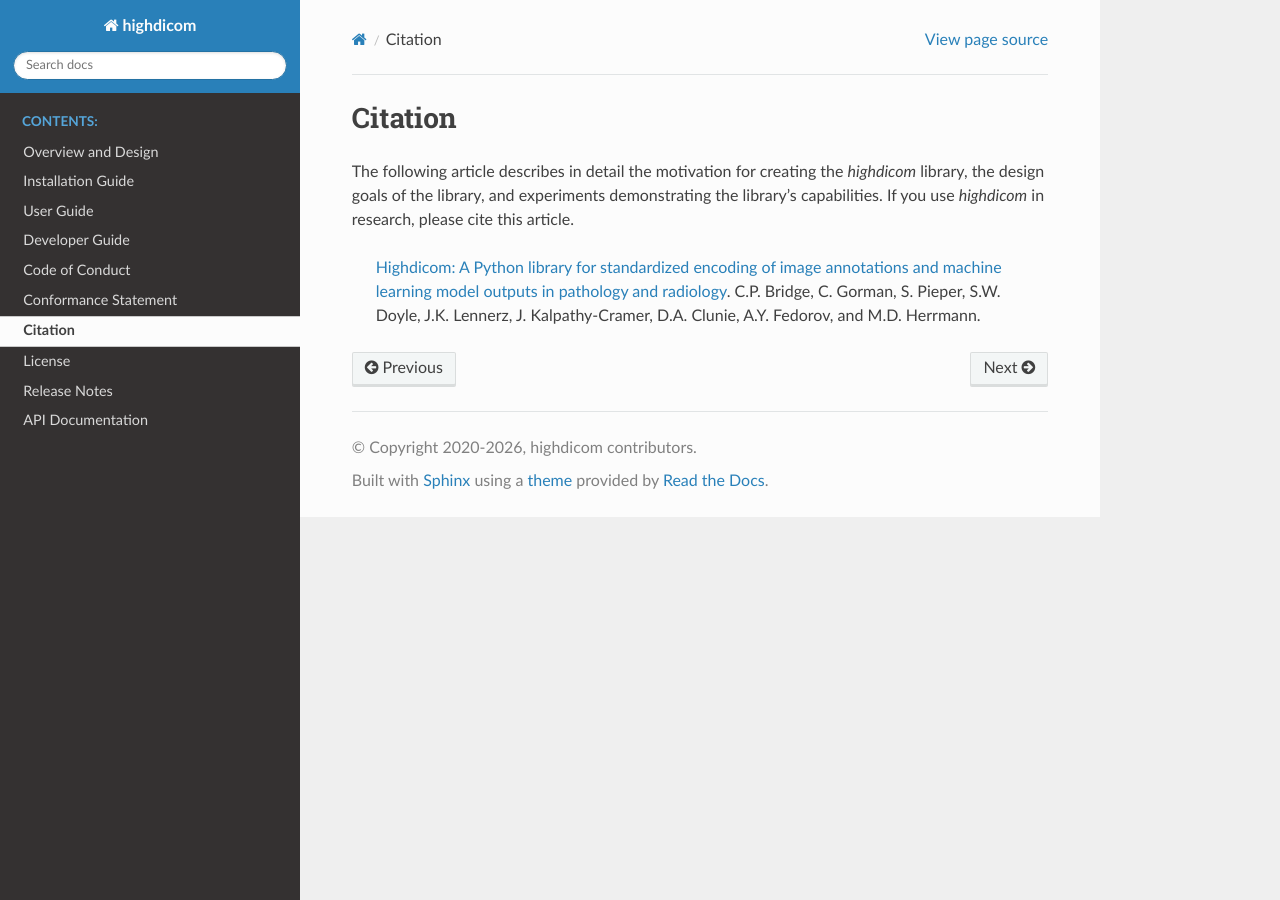
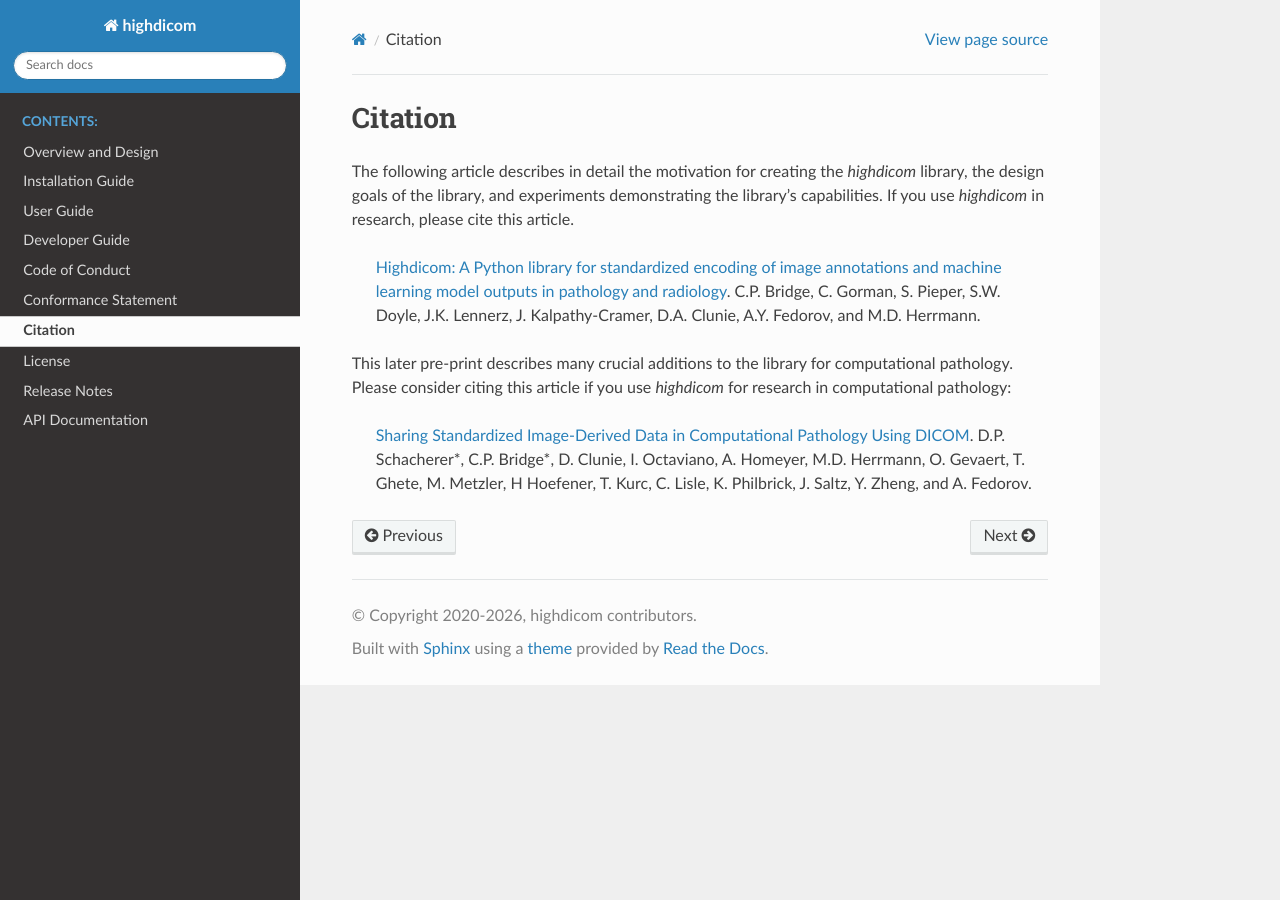
Before and after one commit to ImagingDataCommons/highdicom, a Sphinx documentation site: the page built from docs/citation.rst, in a window 1280 px wide. Built offline with Sphinx 7.4.7 and the Read the Docs theme 3.1.0, drawn with Linux system fonts in a browser that asks for light colours.

Commit message:
Add pathology data paper preprint to docs as a citation

```diff
--- a/docs/citation.rst
+++ b/docs/citation.rst
@@ -8,3 +8,8 @@
 
     `Highdicom: A Python library for standardized encoding of image annotations and machine learning model outputs in pathology and radiology <https://link.springer.com/article/10.1007/s10278-022-00683-y>`_.
     C.P. Bridge, C. Gorman, S. Pieper, S.W. Doyle, J.K. Lennerz, J. Kalpathy-Cramer, D.A. Clunie, A.Y. Fedorov, and M.D. Herrmann.
+
+This later pre-print describes many crucial additions to the library for computational pathology. Please consider citing this article if you use *highdicom* for research in computational pathology:
+
+    `Sharing Standardized Image-Derived Data in Computational Pathology Using DICOM <https://arxiv.org/abs/2609.14530>`_.
+    D.P. Schacherer*, C.P. Bridge*, D. Clunie, I. Octaviano, A. Homeyer, M.D. Herrmann, O. Gevaert, T. Ghete, M. Metzler, H Hoefener, T. Kurc, C. Lisle, K. Philbrick, J. Saltz, Y. Zheng, and A. Fedorov.
```
